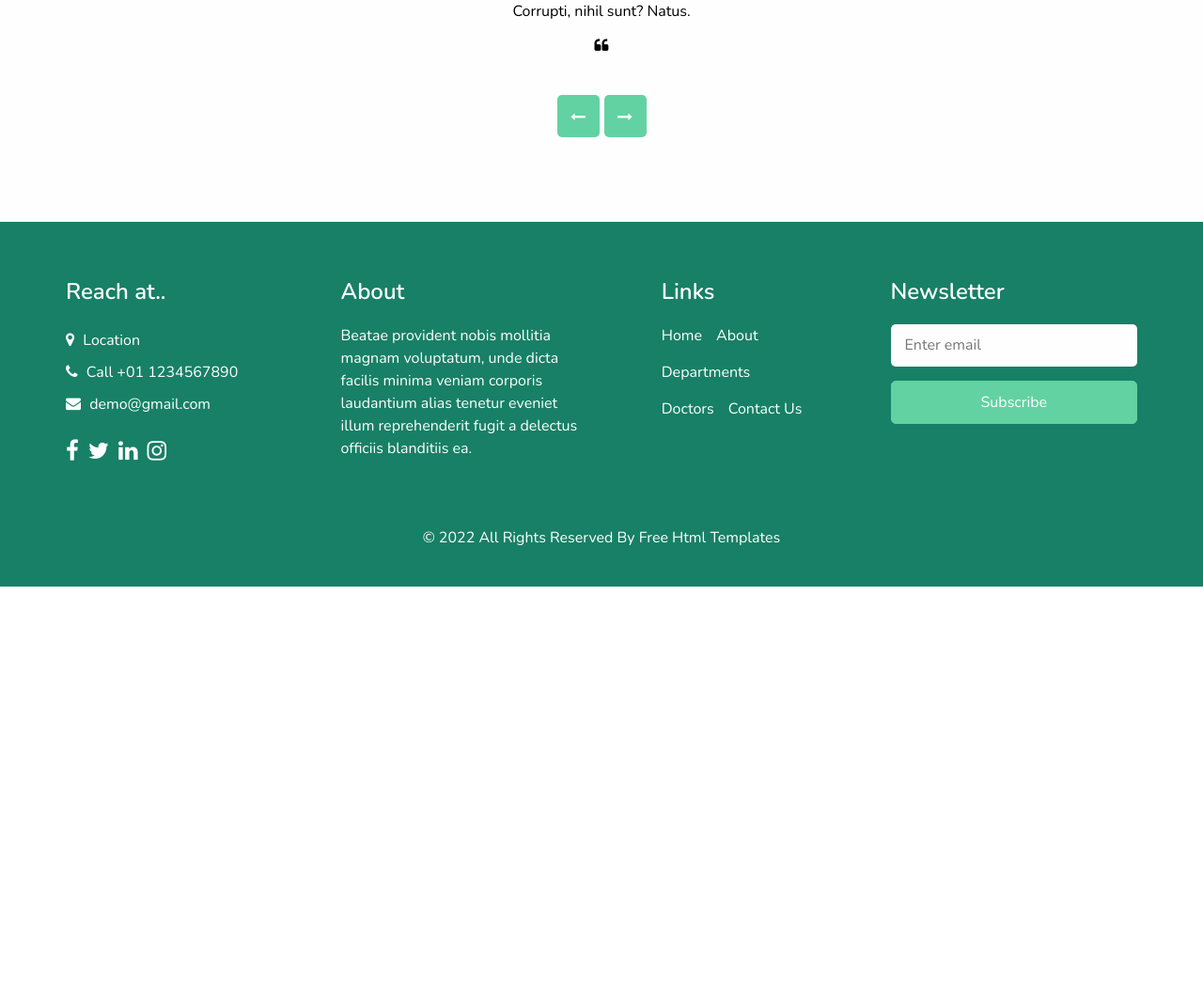
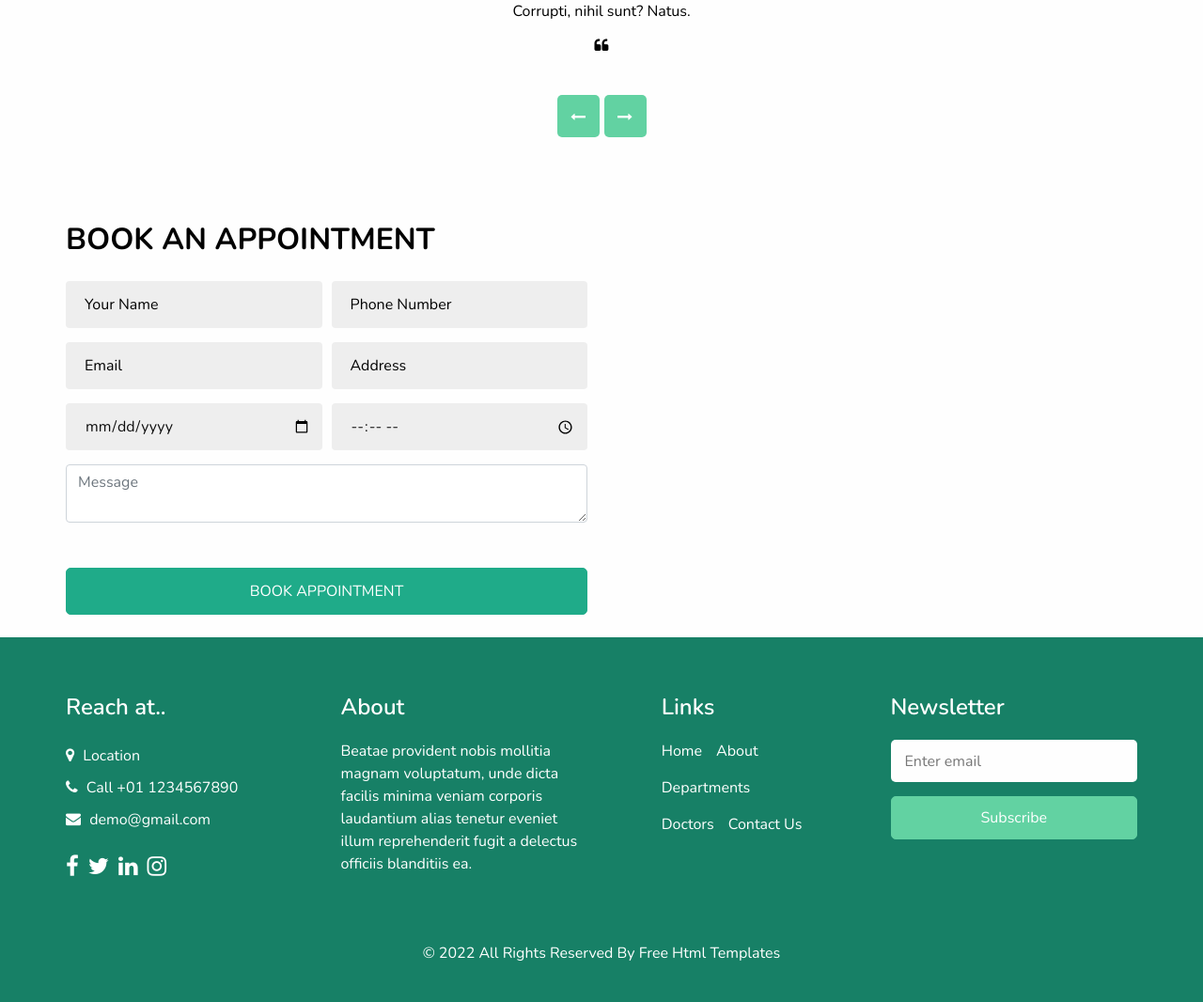
Before and after one commit to Equinox-13/dentistsite, a Django app: page / in a window 1280 px wide. Shown: the part 3679-4745 px from the top of the page at 94% size. Before the commit the page ends 4303 px from the top, so only its background shows below. Run offline with Django 4.2, Linux system fonts and the light colour scheme; some libraries are stand-ins or nearby versions.

Commit message:
[IMP] Add book appointment section in the homepage

```diff
--- a/website/templates/home.html
+++ b/website/templates/home.html
@@ -457,4 +457,51 @@
 
   <!-- end client section -->
 
+  <!-- book appointment section  -->
+<section class="contact_section layout padding">
+  <div class="container">
+      <div class="heading_container ">
+        <h2>
+          Book An Appointment
+        </h2>
+      </div>
+      <div class="row">
+        <div class="col-md-6 ">
+            <div class="form_container contact-form">
+              <form action="">
+                <div class="form-row">
+                    <div class="col-lg-6">
+                        <input type="text" class="form-control" placeholder="Your Name">
+                    </div>
+                    <div class="col-lg-6">
+                        <input type="text"  class="form-control" placeholder="Phone Number">
+                   </div>
+                    <div class="col-md-6">
+                        <input type="email" class="form-control" placeholder="Email">
+                    </div>
+                    <div class="col-md-6">
+                        <input type="text" class="form-control" placeholder="Address">
+                    </div>
+                    <div class="col-md-6">
+                        <input type="date" class="form-control" placeholder="Enter Date">
+                    </div>
+                    <div class="col-md-6">
+                        <input type="time" class="form-control" placeholder="Enter Time">
+                    </div>
+                    <div class="col-12">
+                        <textarea class="form-control" placeholder="Message"></textarea>
+                    </div>
+                    <div class="btn_box col-12 mt-5">
+                    <button type="submit" class="btn btn-primary float-end">Book Appointment </button>
+                    </div>
+                </div>
+                </br>
+              </form>
+            </div>
+        </div>
+      </div>
+  </div>
+</section>
+  <!-- end book appointment section -->
+
 {% endblock %}
```
